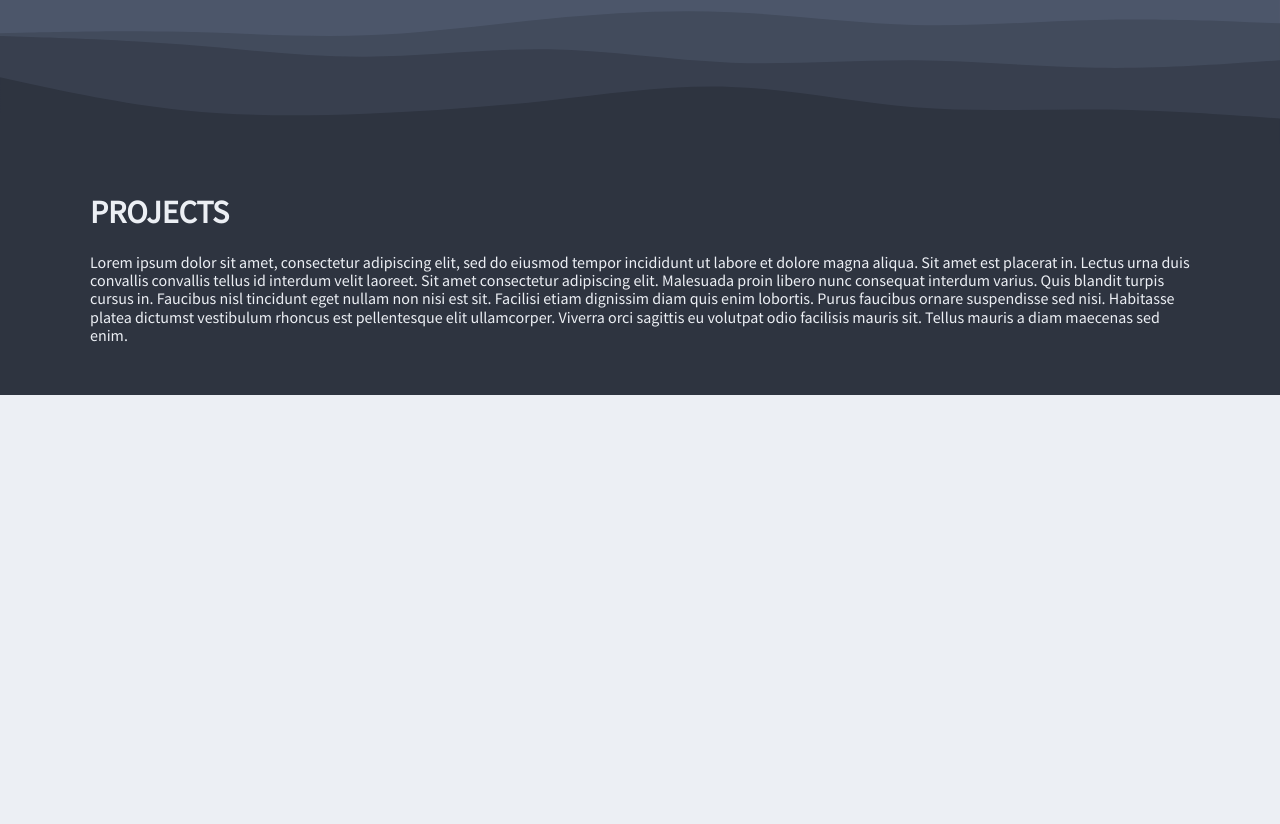
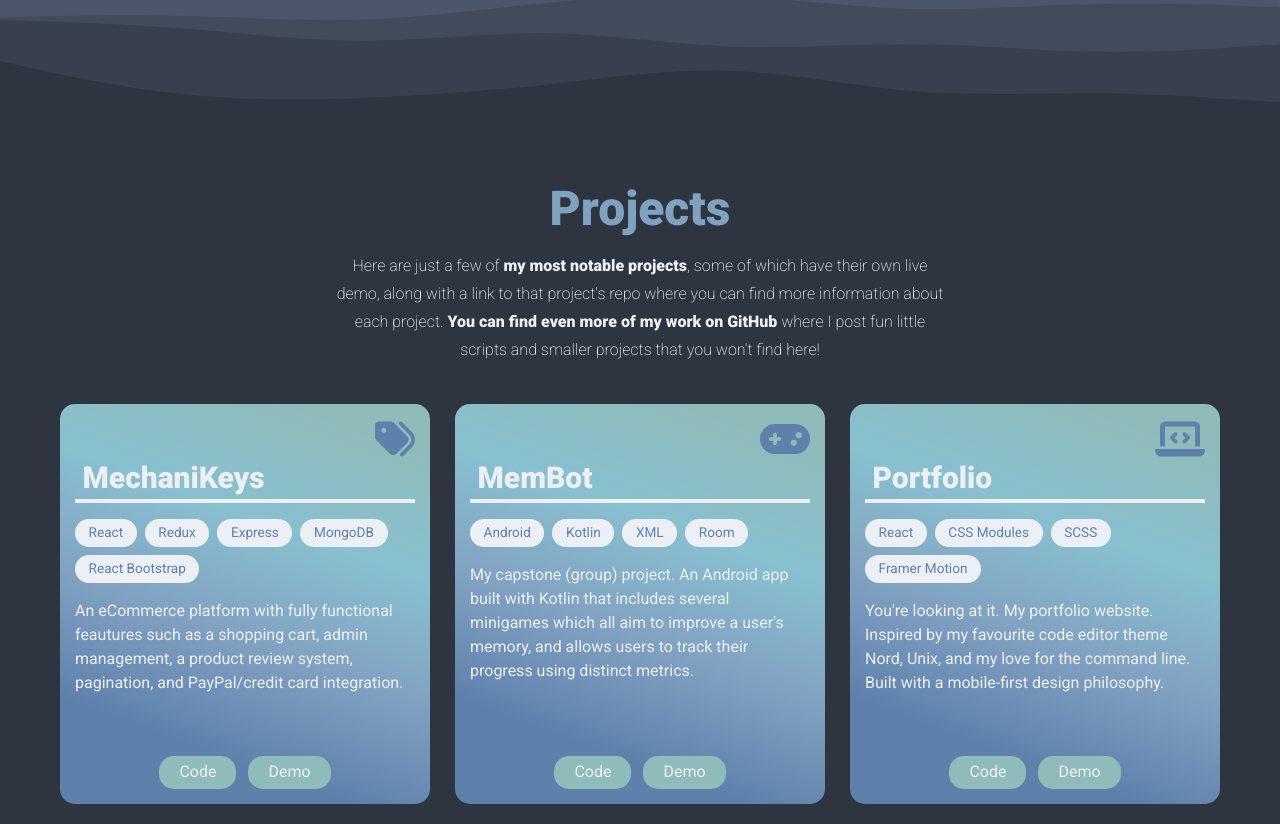
Before and after one commit to sarahtguindy/portfolio, a React (Create React App) app: page / in a window 1280 px wide. Shown: the part 700-1524 px from the top of the page. Before the commit the page ends 1095 px from the top, so only its background shows below. Built offline with nearby package versions, Linux system fonts and the light colour scheme.

Commit message:
Complete Projects component

```diff
--- a/package.json
+++ b/package.json
@@ -10,6 +10,7 @@
     "react": "^17.0.2",
     "react-dom": "^17.0.2",
     "react-scripts": "5.0.0",
+    "sass": "^1.49.10",
     "web-vitals": "^2.1.4"
   },
   "scripts": {
--- a/public/index.html
+++ b/public/index.html
@@ -7,9 +7,10 @@
   <link rel="preconnect" href="https://fonts.googleapis.com">
   <link rel="preconnect" href="https://fonts.gstatic.com" crossorigin>
   <link href="https://fonts.googleapis.com/css2?family=Source+Code+Pro&display=swap" rel="stylesheet">
-  <link href="https://fonts.googleapis.com/css2?family=Source+Sans+Pro&display=swap" rel="stylesheet">
+  <link href="https://fonts.googleapis.com/css2?family=Roboto:wght@100..900&display=swap" rel="stylesheet">
   <meta name="viewport" content="width=device-width, initial-scale=1" />
   <title>Sarah Guindy</title>
+  <script src="https://kit.fontawesome.com/956f455a24.js" crossorigin="anonymous"></script>
 </head>
 
 <body>
--- a/src/components/Console/Console.js
+++ b/src/components/Console/Console.js
@@ -1,5 +1,5 @@
 import React from "react";
-import styles from "./Console.module.css";
+import styles from "./Console.module.scss";
 
 const Console = () => {
   return (
@@ -39,12 +39,12 @@
                 <strong>About Me: </strong>
                 <br />
                 <br />
-                <p>Hey, I'm Sarah Guindy. I'm a software developer.</p>
                 <p>
-                  A cybersecurity enthusiast and privacy advocate. I'm typically
-                  either coding, reading about the latest vulnerability, or
-                  creating pixel art in my spare time. I also spend way too much
-                  time in the terminal.
+                  Hey, I'm Sarah Guindy. I'm a software developer, cybersecurity
+                  enthusiast, and privacy advocate. I'm typically either coding,
+                  reading about the latest vulnerability, or creating pixel art
+                  in my spare time. I also spend way too much time in the
+                  terminal.
                 </p>
               </p>
               <div className={styles["squares-wrapper"]}>
--- a/src/components/Console/Console.module.css
+++ b/src/components/Console/Console.module.scss
@@ -1,4 +1,4 @@
-@import "../../index.css";
+@use '../../index.scss';
 
 /*
 -------
@@ -12,6 +12,7 @@
 }
 
 .console-container {
+  margin-top: 50px;
   width: 925px;
   margin: 0 auto;
 }
@@ -21,13 +22,13 @@
   background-color: var(--polarNight4);
   border-radius: 15px;
   display: grid;
-  grid-template-columns: 1fr 1fr 1fr;
+  grid-template-columns: repeat(3, 1fr);
   grid-template-rows: 2.5em 3em 22em;
   grid-template-areas:
     "nav-wrapper nav-wrapper nav-wrapper"
     "top-row top-row top-row"
     "left-column right-column right-column";
-  box-shadow: -14px 15px 18px 2px #555;
+  box-shadow: -15px 15px 20px 0 rgba(0, 0, 0, .45);
 }
 
 .nav-wrapper {
@@ -241,14 +242,16 @@
  */
 
 /* Small devices */
-@media only screen and (min-device-width: 375px) and (max-device-width: 767px) {
+@media only screen and (min-device-width: 320px) and (max-device-width: 767px) {
   .console-container {
-    width: 95%;
+    width: 92%;
   }
 
   .console-wrapper {
+    margin: 0px;
+    box-shadow: none;
     grid-template-columns: 1fr 1fr 1fr;
-    grid-template-rows: 2.5em 3em 18em 24em;
+    grid-template-rows: 2.5em 3em 18em 21em;
     grid-template-areas:
       "nav-wrapper nav-wrapper nav-wrapper"
       "top-row top-row top-row"
@@ -277,12 +280,11 @@
 
   .console-wrapper {
     grid-template-columns: 1fr 1fr 1fr;
-    grid-template-rows: 2.5em 3em 22em;
+    grid-template-rows: 2.5em 3em 21em;
     grid-template-areas:
       "nav-wrapper nav-wrapper nav-wrapper"
       "top-row top-row top-row"
       "left-column right-column right-column";
-    box-shadow: -14px 15px 18px 2px #555;
   }
 
   .left-column {
--- a/src/components/Projects/Projects.js
+++ b/src/components/Projects/Projects.js
@@ -1,5 +1,5 @@
 import React from "react";
-import styles from "./Projects.module.css";
+import styles from "./Projects.module.scss";
 
 const Projects = () => {
   return (
@@ -8,21 +8,79 @@
 
       <section className={styles.projects}>
         <div className="container">
-          <div className={styles.showcase}>
-            <h1>PROJECTS</h1>
+          <div className={styles["projects-container"]}>
+            <h1>Projects</h1>
             <p>
-              Lorem ipsum dolor sit amet, consectetur adipiscing elit, sed do
-              eiusmod tempor incididunt ut labore et dolore magna aliqua. Sit
-              amet est placerat in. Lectus urna duis convallis convallis tellus
-              id interdum velit laoreet. Sit amet consectetur adipiscing elit.
-              Malesuada proin libero nunc consequat interdum varius. Quis
-              blandit turpis cursus in. Faucibus nisl tincidunt eget nullam non
-              nisi est sit. Facilisi etiam dignissim diam quis enim lobortis.
-              Purus faucibus ornare suspendisse sed nisi. Habitasse platea
-              dictumst vestibulum rhoncus est pellentesque elit ullamcorper.
-              Viverra orci sagittis eu volutpat odio facilisis mauris sit.
-              Tellus mauris a diam maecenas sed enim.
+              Here are just a few of <strong>my most notable projects</strong>,
+              some of which have their own live demo, along with a link to that
+              project's repo where you can find more information about each
+              project.{" "}
+              <strong>You can find even more of my work on GitHub</strong> where
+              I post fun little scripts and smaller projects that you won't find
+              here!
             </p>
+
+            <div className={styles.cards}>
+              <div className={styles.card}>
+                <i class="fa-solid fa-tags"></i>
+                <h2>MechaniKeys</h2>
+                <ul className={styles.tags}>
+                  <li className={styles.tag}>React</li>
+                  <li className={styles.tag}>Redux</li>
+                  <li className={styles.tag}>Express</li>
+                  <li className={styles.tag}>MongoDB</li>
+                  <li className={styles.tag}>React Bootstrap</li>
+                </ul>
+                <p>
+                  An eCommerce platform with fully functional feautures such as
+                  a shopping cart, admin management, a product review system,
+                  pagination, and PayPal/credit card integration.
+                </p>
+                <div className={styles.links}>
+                  <button>Code</button>
+                  <button>Demo</button>
+                </div>
+              </div>
+              <div className={styles.card}>
+                <i class="fa-solid fa-gamepad"></i>
+                <h2>MemBot</h2>
+                <ul className={styles.tags}>
+                  <li className={styles.tag}>Android</li>
+                  <li className={styles.tag}>Kotlin</li>
+                  <li className={styles.tag}>XML</li>
+                  <li className={styles.tag}>Room</li>
+                </ul>
+                <p>
+                  My capstone (group) project. An Android app built with Kotlin
+                  that includes several minigames which all aim to improve a
+                  user's memory, and allows users to track their progress using
+                  distinct metrics.
+                </p>
+                <div className={styles.links}>
+                  <button>Code</button>
+                  <button>Demo</button>
+                </div>
+              </div>
+              <div className={styles.card}>
+                <i class="fa-solid fa-laptop-code"></i>
+                <h2>Portfolio</h2>
+                <ul className={styles.tags}>
+                  <li className={styles.tag}>React</li>
+                  <li className={styles.tag}>CSS Modules</li>
+                  <li className={styles.tag}>SCSS</li>
+                  <li className={styles.tag}>Framer Motion</li>
+                </ul>
+                <p>
+                  You're looking at it. My portfolio website. Inspired by my
+                  favourite code editor theme Nord, Unix, and my love for the
+                  command line. Built with a mobile-first design philosophy.
+                </p>
+                <div className={styles.links}>
+                  <button>Code</button>
+                  <button>Demo</button>
+                </div>
+              </div>
+            </div>
           </div>
         </div>
       </section>
--- a/src/components/Projects/Projects.module.css
+++ /dev/null
@@ -1,18 +0,0 @@
-@import "../../index.css";
-
-/*
---------
-Projects
---------
- */
-
-.projects {
-  background-color: var(--polarNight4);
-  color: var(--snowStorm1);
-  overflow: auto;
-  font-family: "Source Sans Pro", sans-serif;
-}
-
-.showcase {
-  margin: 50px;
-}
--- /dev/null
+++ b/src/components/Projects/Projects.module.scss
@@ -0,0 +1,140 @@
+@use '../../index.scss';
+
+/*
+--------
+Projects
+--------
+ */
+
+.projects {
+  font-family: 'Roboto', sans-serif;
+  background-color: var(--polarNight4);
+  color: var(--snowStorm1);
+  overflow: auto;
+
+  .projects-container {
+    display: flex;
+    flex-direction: column;
+    align-items: center;
+    justify-content: center;
+    margin: 20px;
+    h1 {
+      font-size: 3rem;
+      font-weight: 900;
+      margin-bottom: 0;
+      color: var(--frost2);
+    }
+    > p {
+      font-weight: 200;
+      line-height: 1.75rem;
+      max-width: 70ch;
+      text-align: center;
+      margin-bottom: 2.5rem;
+      strong {
+        font-weight: 900;
+      }
+    }
+
+    .cards {
+      display: grid;
+      grid-auto-flow: row;
+      row-gap: 15px;
+
+      .card {
+        background-image: linear-gradient(20deg, #5e81ac 20%, #81a1c1, #88c0d0, #8fbcbb 90%);
+        color: var(--snowStorm1);
+        border-radius: 15px;
+        padding: 15px;
+        > i {
+          font-size: 40px;
+          float: right;
+          color: var(--frost1);
+        }
+        > h2 {
+          color: var(--snowStorm1);
+          font-size: 30px;
+          font-weight: 900;
+          padding: .25em;
+          position: relative;
+          margin: 35px 0 0 0;
+          &::after {
+            content: '';
+            position: absolute;
+            height: 4.5px;
+            width: 100%;
+            left: 0;
+            bottom: 0;
+            background: var(--snowStorm1);
+          }
+        }
+        > p {
+          line-height: 1.5rem;
+        }
+
+        .tags {
+          display: flex;
+          flex-wrap: wrap;
+          justify-content: flex-start;
+          gap: .5em;
+          list-style: none;
+          padding: 0px;
+
+          .tag {
+            border-radius: 15px;
+            font-size: .85rem;
+            padding: .45em 1em;
+            background-color: var(--snowStorm1);
+            color: var(--frost1);
+          }
+        }
+
+        .links {
+          display: flex;
+          gap: .75em;
+          justify-content: center;
+          align-items: center;
+
+          button {
+            border: none;
+            border-radius: 15px;
+            padding: .45em 1.25em;
+            background-color: var(--frost4);
+            color: var(--snowStorm1);
+          }
+        }
+      }
+    }
+  }
+}
+
+/* Laptop and up */
+@media (min-width: 1024px) {
+  .cards {
+    grid-auto-flow: column;
+    grid-template-columns: repeat(3, minmax(0, 1fr));;
+    grid-template-rows: 25em;
+    column-gap: 25px;
+
+    .card {
+      position: relative;
+      padding: 15px;
+
+      .links {
+        position: absolute;
+        bottom: 0;
+        left: 0;
+        right: 0;
+        button {
+          margin-bottom: 15px;
+        }
+      }
+    }
+  }
+}
+
+/* Laptop L and up */
+@media (min-width: 1440px) {
+  .card {
+    padding: 15px 40px !important;
+  }
+}
--- a/src/index.js
+++ b/src/index.js
@@ -1,7 +1,7 @@
 import React from "react";
 import ReactDOM from "react-dom";
 import "normalize.css";
-import "./index.css";
+import "./index.scss";
 import App from "./App";
 
 ReactDOM.render(
--- a/src/index.css
+++ b/src/index.scss
@@ -54,6 +54,6 @@
 
 @media screen and (max-width: 1200px) {
   .container {
-    width: 95%;
+    width: 92%;
   }
 }
```
Also changed, not shown: 1 other file (tests, documents, lock files or other folders).
